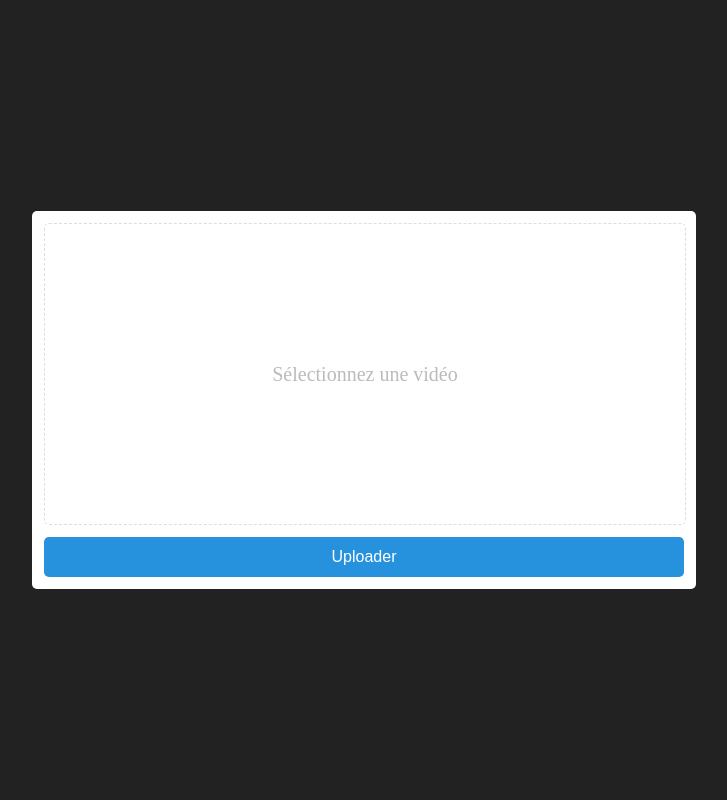
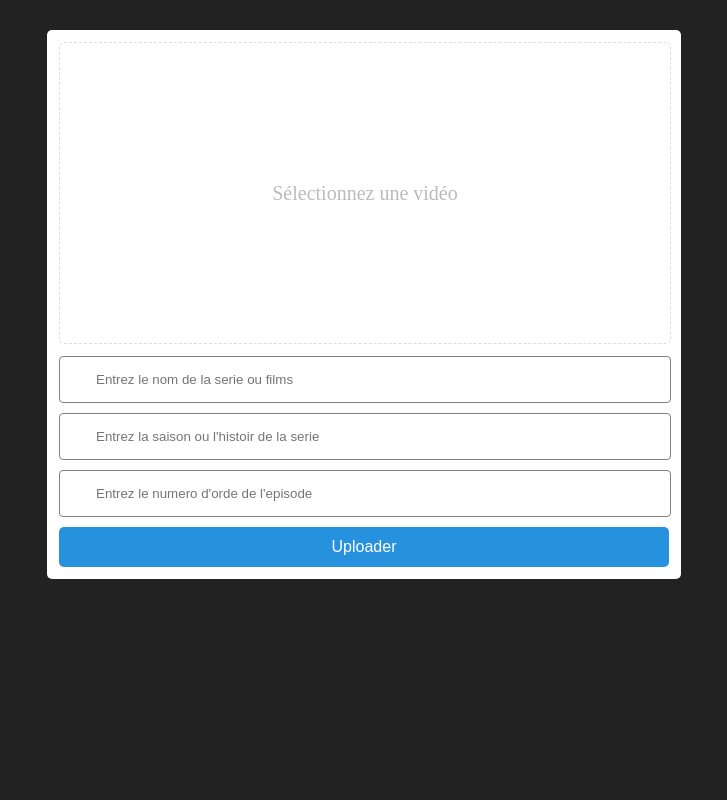
Before and after one commit to Yanick4/upload-video-file, a FastAPI app: page / in a window 1280 px wide. Shown: the whole page, without its empty margins (276-1003 px from the left). Run offline with FastAPI, Linux system fonts and the light colour scheme; parts of the project's set-up code (start-up, migrations or seed data) failed here and were passed over.

Commit message:
Update scripts

```diff
--- a/docker-compose.yml
+++ b/docker-compose.yml
@@ -8,5 +8,6 @@ services:
     volumes:
       - "./final:/final"
       - "./uploaded_chunks:/uploaded_chunks"
+      - "./cinaftv-movies:/cinaftv-movies"
     command: uvicorn main:app --host 0.0.0.0 --port 8000
     restart: unless-stopped
--- a/main.py
+++ b/main.py
@@ -1,12 +1,15 @@
 import re
-from fastapi import UploadFile, Form, FastAPI, File, Request
+from fastapi import UploadFile, Form, FastAPI, File, Request,BackgroundTasks
 from fastapi.middleware.cors import CORSMiddleware
 from fastapi.templating import Jinja2Templates
 from fastapi.responses import HTMLResponse, JSONResponse
+
 import aiofiles
 import os
 import shutil
 import time
+from config import config
+from process import upload_file_to_bunny
 
 app= FastAPI()
 
@@ -23,6 +26,7 @@ template=Jinja2Templates(directory="templates")
 
 CHUNK_DIR = "/uploaded_chunks"
 FINAL_PATH ="/final"
+TREATMENT_PATH = config.get("root_dir")
 
 quality_order=["FHD","HD","MD","SD"]
 
@@ -42,17 +46,27 @@ def clean_video_name_regex(video_name, quality_order):
 
 os.makedirs(CHUNK_DIR, exist_ok=True)
 os.makedirs(FINAL_PATH, exist_ok=True)
+os.makedirs(TREATMENT_PATH, exist_ok=True)
 @app.post("/upload-chunk/")
 async def upload_chunk(
+    background_task:BackgroundTasks,
     file: UploadFile = File(...),
     filename: str = Form(...),
     chunk_index: int = Form(...),
-    total_chunks: int = Form(...)
+    total_chunks: int = Form(...),
+    episode_number: int = Form(...),
+    season:str = Form(...),
+    serie_name:str =Form(...),
 ):
     try:
+        season_=season if season is not None and season != "null" and season !="undefined" else ""
         file_directories=clean_video_name_regex(filename,quality_order).upper()
-        temp_file_path=os.path.join(CHUNK_DIR,file_directories)
-        final_path=os.path.join(FINAL_PATH,file_directories)
+        temp_file_path=os.path.join(
+            CHUNK_DIR,serie_name,
+            season_,
+            file_directories
+        )
+        final_path=os.path.join(FINAL_PATH,serie_name,season_,file_directories)
         os.makedirs(temp_file_path,exist_ok=True)
         os.makedirs(final_path,exist_ok=True)
         chunk_path = os.path.join(temp_file_path, f"{filename}_part_{chunk_index}")
@@ -78,6 +92,8 @@ async def upload_chunk(
                     print(f"Tentative {i+1}: Fichiers encore en cours d’utilisation. Nouvelle tentative...")
                     time.sleep(1)
 
+            serie_season_path=os.path.join(re.sub(r'\s+','_',serie_name.upper()), re.sub(r"\s+","_",season_.upper()))
+            background_task.add_task(upload_file_to_bunny,TREATMENT_PATH,output_path,episode_number,serie_season_path)
             return JSONResponse(
                 content={
                     "message": "Fichier reconstruit avec succès",
--- a/requirements.txt
+++ b/requirements.txt
@@ -4,15 +4,20 @@ anyio==4.9.0
 click==8.2.1
 colorama==0.4.6
 fastapi==0.116.1
+ffmpeg==1.4
+ffmpeg-python==0.2.0
+ffprobe-python==1.0.3
 h11==0.16.0
 idna==3.10
 Jinja2==3.1.6
 MarkupSafe==3.0.2
 pydantic==2.11.7
 pydantic_core==2.33.2
+python-ffmpeg-video-streaming==0.1.16
 python-multipart==0.0.20
 sniffio==1.3.1
 starlette==0.47.2
+tqdm==4.66.6
 typing-inspection==0.4.1
 typing_extensions==4.14.1
 uvicorn==0.35.0
--- a/templates/index.html
+++ b/templates/index.html
@@ -16,9 +16,15 @@
             top: 0;
             left: 0;
             background: #222;
-            display: flex;
-            justify-content: center;
-            align-items: center;
+        }
+        .main-card{
+            width: calc(100% - 60px);
+            height: calc(100% - 60px);
+            position: absolute;
+            top: 0;
+            left: 0;
+            overflow-y: scroll;
+            padding: 30px;
         }
         .body{
             width: 50%;
@@ -27,6 +33,8 @@
             padding: 12px;
             background: #fff;
             border-radius: 5px;
+            transform: translateX(-50%);
+            left:50%;
         }
         .card{
             width: 100%;
@@ -114,6 +122,21 @@
             left: 0;
             background-color: #111;
         }
+        .field_ep_number{
+            width: 100%;
+            height: 45px;
+            position: relative;
+            margin-top: 12px;
+
+        }
+        .field_ep_number input{
+            width: calc(100% - 36px);
+            height: 100%;
+            border-radius: 4px;
+            border: 1px solid grey;
+            outline-color: #2691dd;
+            padding-left: 36px;
+        }
         .button{
             width: 100%;
             height: auto;
@@ -155,6 +178,7 @@
     </style>
 </head>
 <body>
+    <div class="main-card">
         <div class="body">
             <div class="message_box" id="message-box"></div>
             <div class="card">
@@ -177,13 +201,26 @@
                 </div>
                 <div class="line"></div>
             </div>
+            <div class="field_ep_number">
+                <input type="text" id="serie_name" placeholder="Entrez le nom de la serie ou films">
+            </div>
+            <div class="field_ep_number">
+                <input type="text" id="season" placeholder="Entrez la saison ou l'histoir de la serie">
+            </div>
+            <div class="field_ep_number">
+                <input type="number" id="ep_number" placeholder="Entrez le numero d'orde de l'episode">
+            </div>
             <div class="button">
                 <button type="button" id="upload-btn">Uploader</button>
+            </div>
         </div>
     </div>
     <script>
         let file = null;
         let isUploading = false;
+        let ep_number=null
+        let serie_name= null
+        let season = null
 
         const input = document.getElementById("input");
         const video = document.getElementById("video");
@@ -232,15 +269,17 @@
         };
 
         // Fonction corrigée pour envoyer un chunk
-        const sendChunck = async (chunck, i, filename, total_chunck) => {
+        const sendChunck = async (chunck, i, filename, total_chunck,episode_number,serie_name,season) => {
             const formData = new FormData();
             formData.append("file", chunck);
             formData.append("chunk_index", i);
             formData.append("total_chunks", total_chunck);
+            formData.append("episode_number",episode_number)
             formData.append("filename", filename);
+            formData.append('serie_name',serie_name)
+            formData.append('season',season)
 
             try {
-                console.log(`Envoi du chunk ${i + 1}/${total_chunck} pour ${filename}`);
 
                 const res = await fetch("http://173.212.239.116:8000/upload-chunk/", {
                     method: "POST",
@@ -252,7 +291,6 @@
                 }
 
                 const result = await res.json();
-                console.log("Réponse du serveur:", result);
 
                 if (result.status === "COMPLETE") {
                     showMessage("Upload terminé avec succès!", 'success');
@@ -282,7 +320,7 @@
         };
 
         // Fonction corrigée pour uploader le fichier
-        const upload_file = async (file, progress_barre) => {
+        const upload_file = async (file, progress_barre,episode_number,serie_name, season)=> {
             if (!file) {
                 showMessage("Aucun fichier sélectionné", 'error');
                 return;
@@ -297,19 +335,22 @@
             try {
                 progress_barre.style.display = "block";
                 showMessage(`Upload en cours... ${total_chunk} chunks à envoyer`, 'info');
-
-                for (let i = 0; i < total_chunk; i++) {
+                const last_index=localStorage.getItem(file.name)
+                for (let i =last_index? parseInt(last_index) : 0; i < total_chunk; i++) {
                     if (!isUploading) break; // Permettre l'annulation
 
                     const chunck = file.slice(i * chunck_size, (i + 1) * chunck_size);
-                    await sendChunck(chunck, i, file.name, total_chunk);
+                    await sendChunck(chunck, i, file.name, total_chunk,episode_number,serie_name,season);
 
                     // Mise à jour de la barre de progression
                     const progress_indicator = ((i + 1) * 100 / total_chunk);
                     line.style.width = progress_indicator + "%";
                     percent.innerHTML = `${Math.round(progress_indicator)}%`;
+                    localStorage.setItem(file.name,i)
+                    if (i === total_chunk - 1){
+                        localStorage.removeItem(file.name)
                     }
-
+                }
             } catch (error) {
                 console.error("Erreur pendant l'upload:", error);
                 showMessage("Erreur pendant l'upload", 'error');
@@ -320,19 +361,8 @@
         // Fonction pour traiter l'aperçu du fichier
         const process_file = (file) => {
             if (file instanceof File) {
-                const reader = new FileReader();
-
-                reader.onloadend = (event) => {
-                    const base64 = event.target.result;
-                    video.src = base64;
-                };
-
-                reader.onerror = error => {
-                    console.error("Erreur de lecture du fichier:", error);
-                    showMessage("Erreur lors de la lecture du fichier", 'error');
-                };
-
-                reader.readAsDataURL(file);
+                const video_url=URL.createObjectURL(file)
+                video.src=video_url;
             }
         };
 
@@ -368,11 +398,33 @@
                 select_file(e);
             });
 
+            document.getElementById("ep_number").addEventListener("change",e=>{
+                ep_number=e.target.value
+            })
+
+            document.getElementById("serie_name").addEventListener('change',e=>{
+                serie_name=e.target.value
+            })
+
+            document.getElementById('season').addEventListener('change',e=>{
+                season=e.target.value
+            })
+
             // Event listener pour le bouton upload
             button.addEventListener("click", async () => {
                 if (!file) {
                     showMessage("Veuillez sélectionner un fichier", 'error');
                     return;
+                }
+
+                if(!ep_number || isNaN(ep_number)){
+                    showMessage("Veuillez entrer un numero d'episode valide", 'error');
+                    return;
+                }
+
+                if(!serie_name){
+                    showMessage('Veuillez entrer le nom de la serie','error')
+                    return
                 }
 
                 if (isUploading) {
@@ -384,7 +436,7 @@
                 button.disabled = true;
                 button.innerHTML = "Upload en cours...";
 
-                await upload_file(file, progress_barre);
+                await upload_file(file, progress_barre,ep_number,serie_name,season);
             });
         }
 
```
Also changed, not shown: config.py (added, +9 -0 lines), process.py (added, +59 -0 lines), link.md (added), 3 other files. Lines whose indentation alone changed are shown as unchanged.
